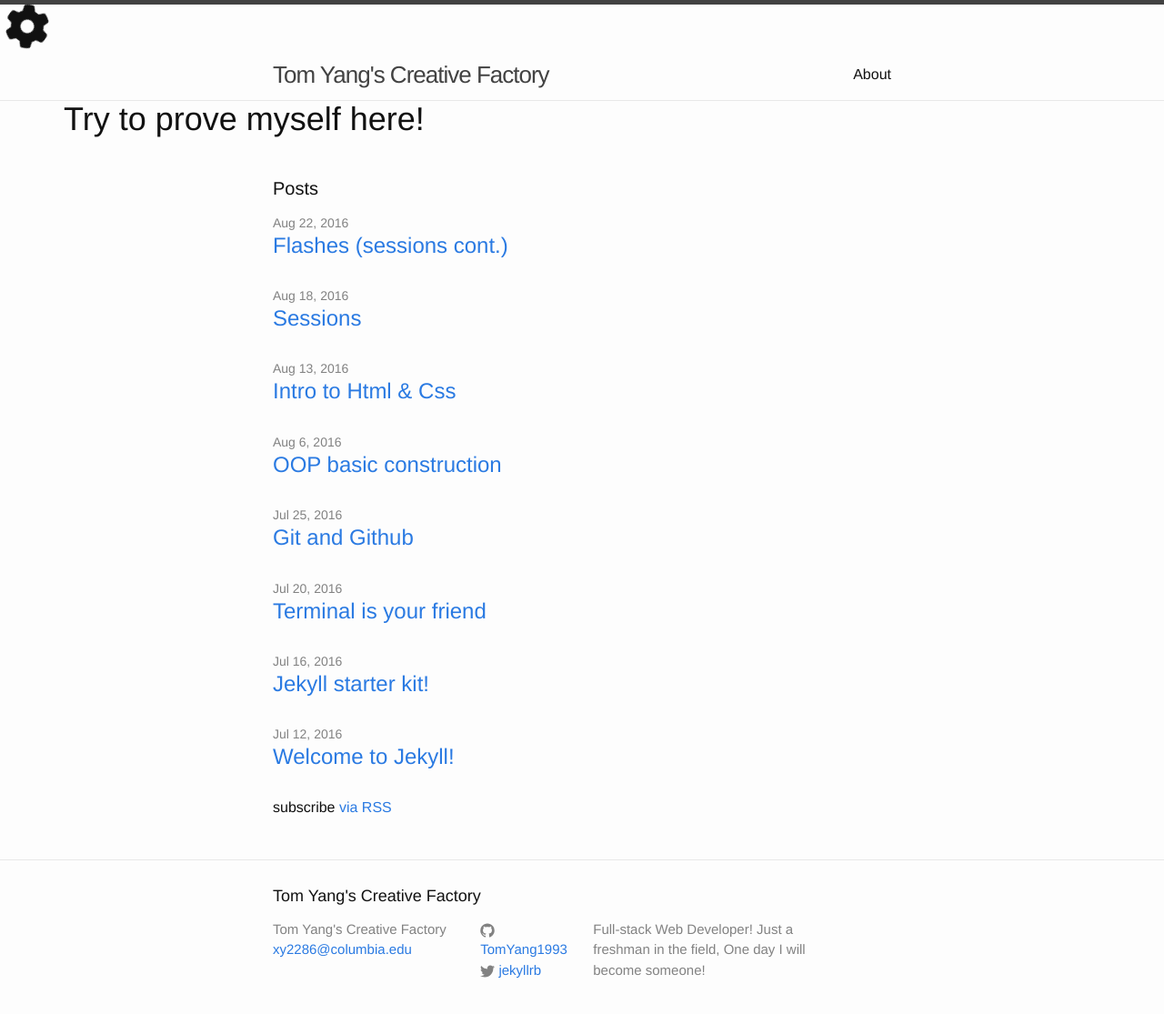
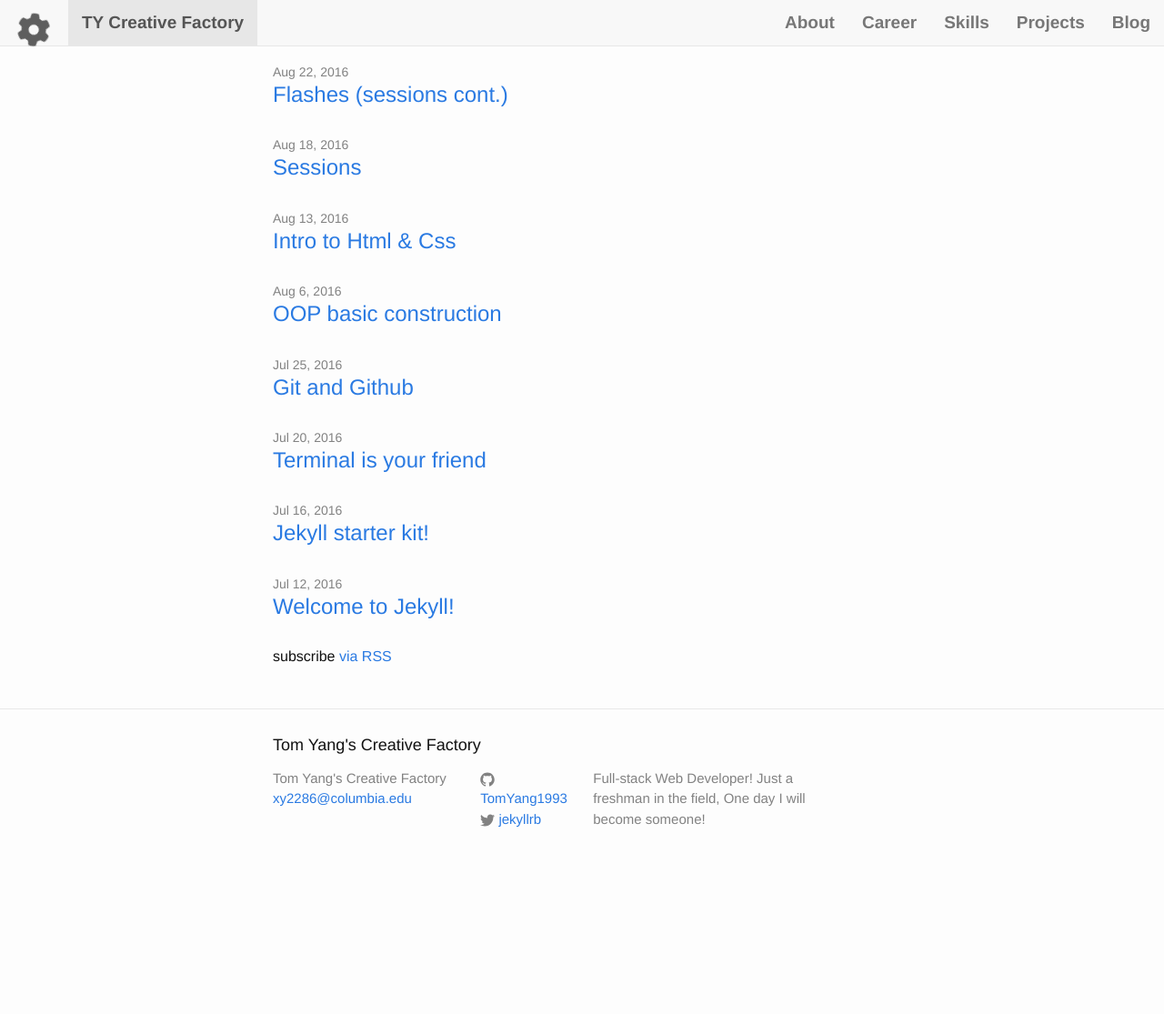
Before and after one commit to TomYang1993/jekyll_source, a Jekyll site: the page built from index.html, in a window 1280 px wide and 1138 px high. Shown: the top 1115 px of the window at 91% size. Built offline with Jekyll 4.4.1, drawn with Linux system fonts in a browser that asks for light colours; nearby versions of some CDN libraries.

Commit message:
add navbar

```diff
--- a/_config.yml
+++ b/_config.yml
@@ -25,3 +25,35 @@ markdown: kramdown
 
 #img path
 img_path: '/assets/img'
+
+#sections data
+sections:
+  - id: 'about'
+    i18n: 'nav.about_me'
+    name: 'About'
+    tpl: 'about.html'
+    css: ''
+
+  - id: 'career'
+    i18n: 'nav.career'
+    name: 'Career'
+    tpl: 'career.html'
+    css: 'timeline'
+
+  - id: 'skills'
+    i18n: 'nav.skills'
+    name: 'Skills'
+    tpl: 'skills.html'
+    css: 'team'
+
+  - id: 'projects'
+    i18n: 'nav.projects'
+    name: 'Projects'
+    tpl: 'projects.html'
+    css: 'project'
+
+  - id: 'blog'
+    i18n: 'nav.blog'
+    name: 'Blog'
+    tpl: 'blog.html'
+    css: 'testimonials navy-section'
--- a/_includes/footer.html
+++ b/_includes/footer.html
@@ -36,3 +36,6 @@
   </div>
 
 </footer>
+<script src="https://cdnjs.cloudflare.com/ajax/libs/jquery/3.1.1/jquery.min.js"></script>
+<script src="https://use.fontawesome.com/f4eb75c3a7.js"></script>
+<script src="https://maxcdn.bootstrapcdn.com/bootstrap/3.3.7/js/bootstrap.min.js" integrity="sha384-Tc5IQib027qvyjSMfHjOMaLkfuWVxZxUPnCJA7l2mCWNIpG9mGCD8wGNIcPD7Txa" crossorigin="anonymous"></script>
--- a/_includes/head.html
+++ b/_includes/head.html
@@ -9,5 +9,4 @@
   <link rel="stylesheet" href="{{ "/css/main.css" | prepend: site.baseurl }}">
   <link rel="canonical" href="{{ page.url | replace:'index.html','' | prepend: site.baseurl | prepend: site.url }}">
   <link rel="alternate" type="application/rss+xml" title="{{ site.title }}" href="{{ "/feed.xml" | prepend: site.baseurl | prepend: site.url }}">
-  <script src="https://use.fontawesome.com/f4eb75c3a7.js"></script>
 </head>
--- a/_includes/header.html
+++ b/_includes/header.html
@@ -1,19 +1,76 @@
-<header class="site-header">
-<i class="fa fa-cog fa-spin fa-3x fa-fw"></i>
+<header class="header_back">
+<nav class="navbar navbar-default navbar-fixed-top">
+  <div class="container-fluid">
+    <!-- Brand and toggle get grouped for better mobile display -->
+    <div class="navbar-header">
+      <button type="button" class="navbar-toggle collapsed" data-toggle="collapse" data-target="#bs-example-navbar-collapse-1" aria-expanded="false">
+        <span class="sr-only">Toggle navigation</span>
+        <span class="icon-bar"></span>
+        <span class="icon-bar"></span>
+        <span class="icon-bar"></span>
+      </button>
+      <a class="navbar-brand" href="#"><i class="fa fa-cog fa-spin fa-2x fa-fw"></i></a>
+    </div>
+
+    <!-- Collect the nav links, forms, and other content for toggling -->
+    <div class="collapse navbar-collapse" id="bs-example-navbar-collapse-1">
+      <ul class="nav navbar-nav">
+        <li class="active"><a href="{{ site.baseurl }}/">TY Creative Factory<span class="sr-only">(current)</span></a></li>
+        <!-- <li><a href="#">Link</a></li> -->
+        <!-- <li class="dropdown">
+          <a href="#" class="dropdown-toggle" data-toggle="dropdown" role="button" aria-haspopup="true" aria-expanded="false">Dropdown <span class="caret"></span></a>
+          <ul class="dropdown-menu">
+            <li><a href="#">Action</a></li>
+            <li><a href="#">Another action</a></li>
+            <li><a href="#">Something else here</a></li>
+            <li role="separator" class="divider"></li>
+            <li><a href="#">Separated link</a></li>
+            <li role="separator" class="divider"></li>
+            <li><a href="#">One more separated link</a></li>
+          </ul>
+        </li> -->
+      </ul>
+      <!-- <form class="navbar-form navbar-left">
+        <div class="form-group">
+          <input type="text" class="form-control" placeholder="Search">
+        </div>
+        <button type="submit" class="btn btn-default">Submit</button>
+      </form> -->
+      <ul class="nav navbar-nav navbar-right">
+        {% for section in site.sections %}
+            <li>
+              <a class="page-scroll" href="#{{ section.id }}">
+                <span data-i18n="{{ section.i18n }}">{{ section.name }}</span>
+              </a>
+            </li>
+        {% endfor %}
+        <!-- <li class="dropdown">
+          <a href="#" class="dropdown-toggle" data-toggle="dropdown" role="button" aria-haspopup="true" aria-expanded="false">Dropdown <span class="caret"></span></a>
+          <ul class="dropdown-menu">
+            <li><a href="#">Action</a></li>
+            <li><a href="#">Another action</a></li>
+            <li><a href="#">Something else here</a></li>
+            <li role="separator" class="divider"></li>
+            <li><a href="#">Separated link</a></li>
+          </ul>
+        </li> -->
+      </ul>
+    </div><!-- /.navbar-collapse -->
+  </div><!-- /.container-fluid -->
+</nav>
+
+<!-- <header class="site-header">
   <div class="wrapper">
-
-    <a class="site-title" href="{{ site.baseurl }}/">{{ site.title }}</a>
-
-    <nav class="site-nav">
-      <a href="#" class="menu-icon">
+    <nav class="site-nav"> -->
+      <!-- <a href="#" class="menu-icon">
         <svg viewBox="0 0 18 15">
           <path fill="#424242" d="M18,1.484c0,0.82-0.665,1.484-1.484,1.484H1.484C0.665,2.969,0,2.304,0,1.484l0,0C0,0.665,0.665,0,1.484,0 h15.031C17.335,0,18,0.665,18,1.484L18,1.484z"/>
           <path fill="#424242" d="M18,7.516C18,8.335,17.335,9,16.516,9H1.484C0.665,9,0,8.335,0,7.516l0,0c0-0.82,0.665-1.484,1.484-1.484 h15.031C17.335,6.031,18,6.696,18,7.516L18,7.516z"/>
           <path fill="#424242" d="M18,13.516C18,14.335,17.335,15,16.516,15H1.484C0.665,15,0,14.335,0,13.516l0,0 c0-0.82,0.665-1.484,1.484-1.484h15.031C17.335,12.031,18,12.696,18,13.516L18,13.516z"/>
         </svg>
-      </a>
+      </a> -->
 
-      <div class="trigger">
+      <!-- <div class="trigger">
         {% for my_page in site.pages %}
           {% if my_page.title %}
           <a class="page-link" href="{{ my_page.url | prepend: site.baseurl }}">{{ my_page.title }}</a>
@@ -22,6 +79,6 @@
       </div>
     </nav>
 
-  </div>
+  </div> -->
 
 </header>
--- a/_layouts/default.html
+++ b/_layouts/default.html
@@ -7,10 +7,6 @@
 
     {% include header.html %}
 
-
-    <div class="container">
-       <h1>Try to prove myself here!</h1>
-    </div>
 
     <div class="page-content">
       <div class="wrapper">
--- a/_sass/_layout.scss
+++ b/_sass/_layout.scss
@@ -240,3 +240,12 @@
         }
     }
 }
+
+nav {
+  font-weight: bolder;
+  font-size: 19px;
+}
+
+.header_back {
+  background-image: url("https://pbs.twimg.com/media/Cky9Bv3UYAAxNOx.jpg:large");
+}
```
